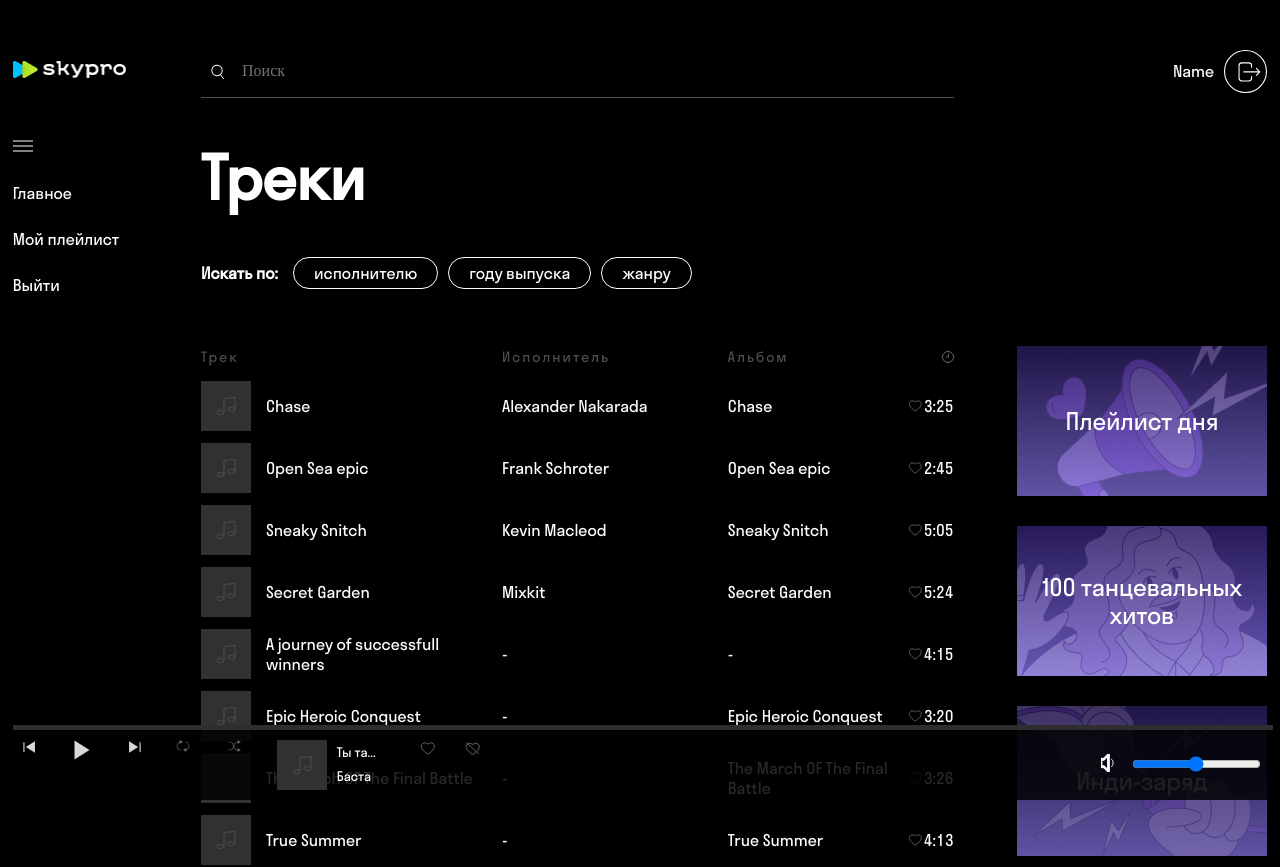
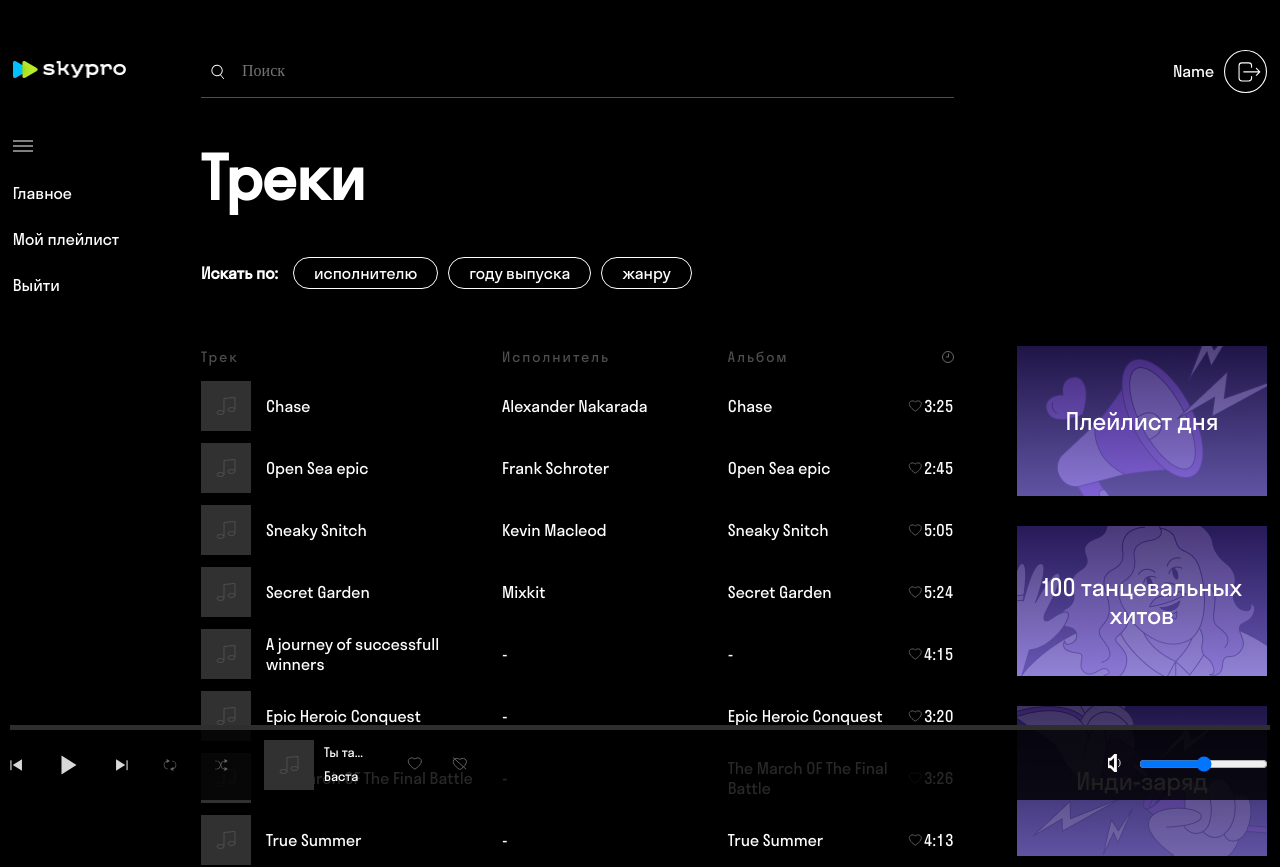
Before and after one commit to Alex-Volo/music-service, a React (Create React App) app: page / in a window 1280 px wide. Shown: the top 867 px of the page. Built offline with nearby package versions, Linux system fonts and the light colour scheme.

Commit message:
Layout fixed, HomeWork #2 done

```diff
--- a/src/MainPage/MusicPlayer/MusicPlayer.module.css
+++ b/src/MainPage/MusicPlayer/MusicPlayer.module.css
@@ -1,10 +1,11 @@
 .musicPlayer {
   /* grid-column: 1 / 3; */
-  width: calc(100% - 20px);
+  width: inherit;
   display: flex;
   flex-direction: column;
   box-sizing: border-box;
   position: fixed;
   bottom: 0;
+  left: 0;
   background-color: rgba(0, 0, 0, 0.844);
 }
--- a/src/MainPage/MusicPlayer/PlayerInterface/PlayerControls/PlayerControls.module.css
+++ b/src/MainPage/MusicPlayer/PlayerInterface/PlayerControls/PlayerControls.module.css
@@ -1,5 +1,6 @@
 .playerControls {
   display: flex;
+  align-items: center;
   gap: 33px;
 }
 
--- a/src/MainPage/MusicPlayer/PlayerInterface/PlayerLikeDislikeGroup/PlayerLikeDislikeGroup.module.css
+++ b/src/MainPage/MusicPlayer/PlayerInterface/PlayerLikeDislikeGroup/PlayerLikeDislikeGroup.module.css
@@ -1,16 +1,17 @@
 .playerLikeDislikeGroup {
   display: flex;
   gap: 30px;
+  align-items: center;
 }
-.like {
-}
+/* .like {
+} */
 .likeSvg {
   width: 15px;
   height: 15px;
   stroke: #696969;
 }
-.dislike {
-}
+/* .dislike {
+} */
 .dislikeSvg {
   width: 15px;
   height: 15px;
--- a/src/MainPage/MusicPlayer/PlayerInterface/VolumeBlock/VolumeBlock.module.css
+++ b/src/MainPage/MusicPlayer/PlayerInterface/VolumeBlock/VolumeBlock.module.css
@@ -3,8 +3,8 @@
   gap: 16px;
   justify-content: flex-end;
 }
-.icon {
-}
+/* .icon {
+} */
 .iconSvg {
   width: 13px;
   height: 18px;
--- a/src/MainPage/MusicPlayer/ProgressBar/ProgressBar.module.css
+++ b/src/MainPage/MusicPlayer/ProgressBar/ProgressBar.module.css
@@ -1,5 +1,5 @@
 .progressBar {
-  /* width: 100%; */
   height: 5px;
+  margin: 0 10px;
   background: #2e2e2e;
 }
```
